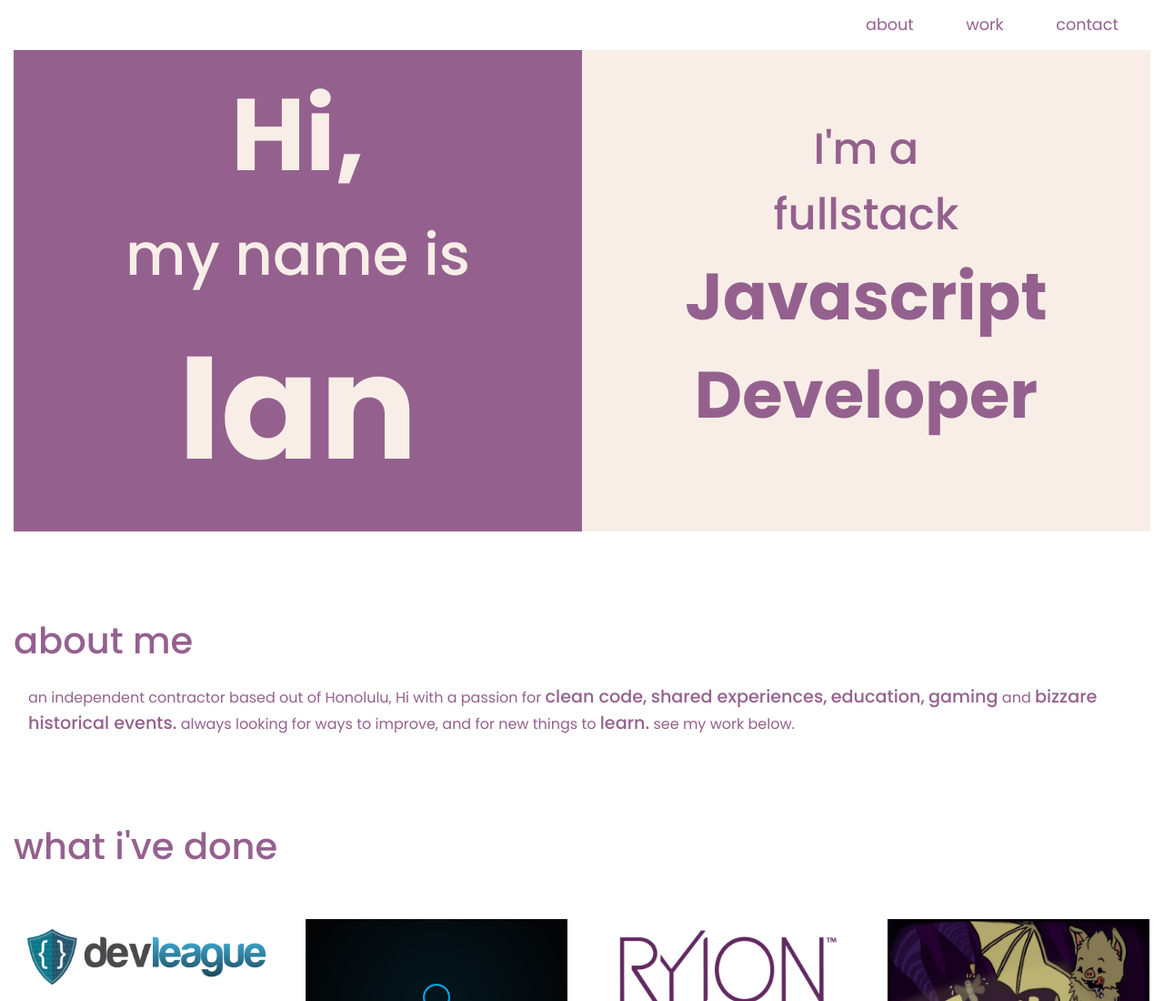
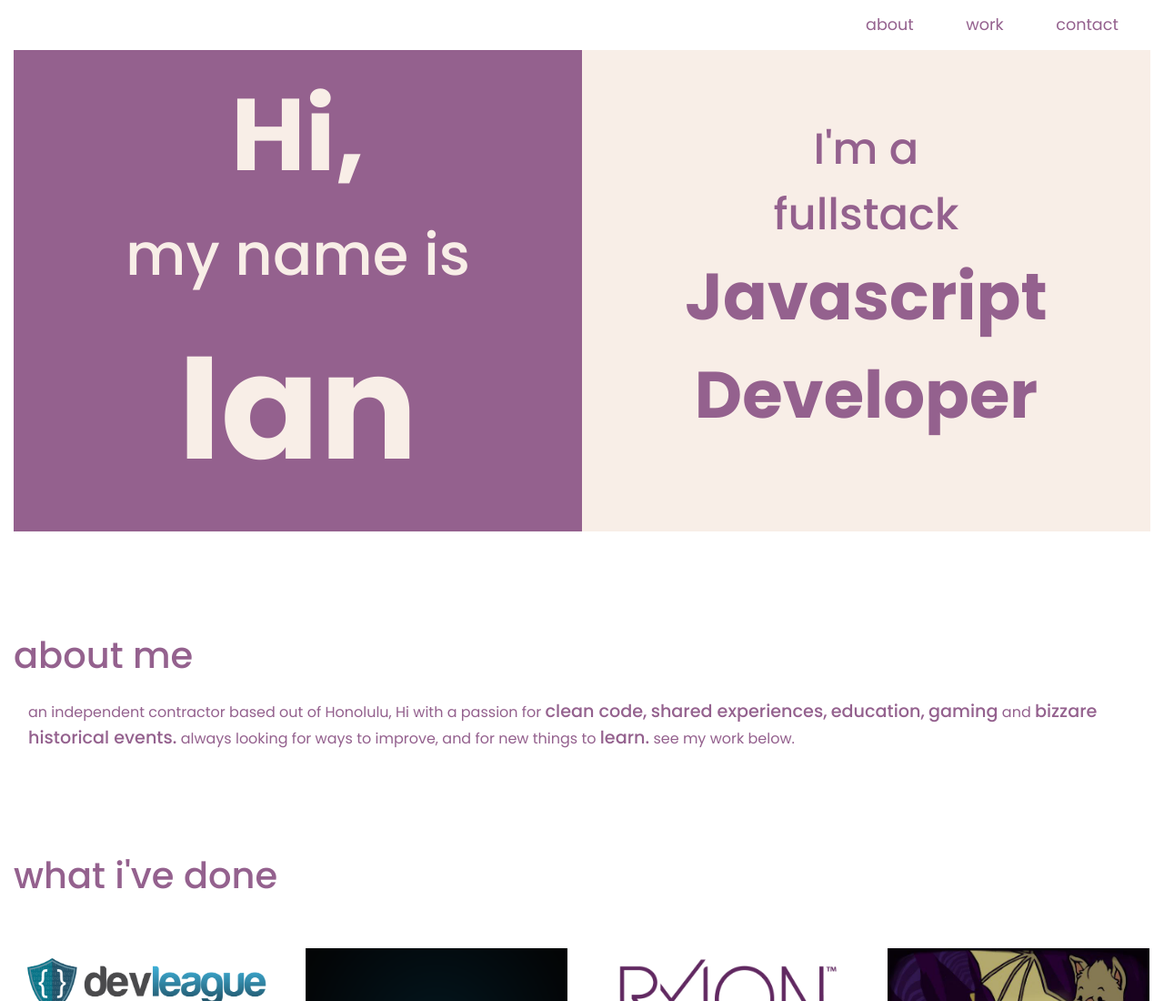
Before and after one commit to IanKBovard/iankbovard.github.io, a website: page index.html in a window 1280 px wide. Shown: the top 1100 px of the page at 91% size. Drawn offline with nearby package versions, Linux system fonts and the light colour scheme.

Commit message:
changed margins

```diff
--- a/style.css
+++ b/style.css
@@ -83,8 +83,8 @@ body {
   background-color: #fff;
 }
 .me {
-  margin-bottom: 5rem;
-  margin-top: 2rem;
+  margin-bottom: 6rem;
+  margin-top: 3rem;
 }
 
 .me-shared,
```
